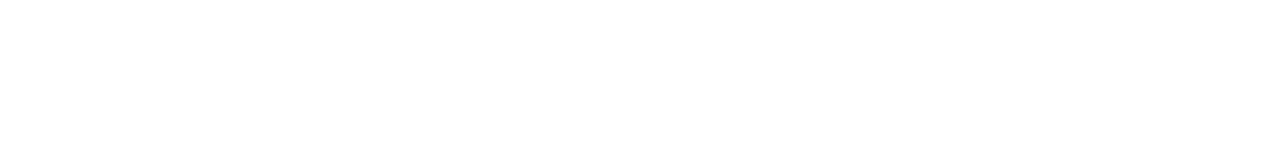
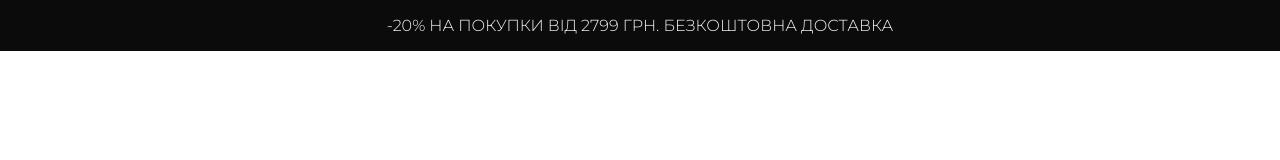
Before and after one commit to zaslavskayasya/wanted-e, a website: page src/pug/index.pug in a window 1280 px wide. Drawn offline with nearby package versions, Linux system fonts and the light colour scheme; files that its build step writes are made by us from their sources.

Commit message:
black top line

```diff
--- a/src/pug/components/header/_header.pug
+++ b/src/pug/components/header/_header.pug
@@ -1 +1,3 @@
+.blackline
+    p.norm -20% на покупки від 2799 грн. Безкоштовна Доставка
 header.l-header
--- a/src/pug/helpers/config/_stylesheet.pug
+++ b/src/pug/helpers/config/_stylesheet.pug
@@ -1 +1,4 @@
+link(rel="preconnect" href="https://fonts.googleapis.com")
+link(rel="preconnect" href="https://fonts.gstatic.com" crossorigin)
+link(href="https://fonts.googleapis.com/css2?family=Montserrat:ital,wght@0,100;0,200;0,300;0,400;0,500;0,600;0,800;0,900;1,700&display=swap" rel="stylesheet")
 link(rel="stylesheet", href=cssPath + "style.min.css")
--- a/src/scss/helpers/_fonts.scss
+++ b/src/scss/helpers/_fonts.scss
@@ -1,2 +1,2 @@
-$font-family: 'Helvetica Neue', 'Helvetica', 'Hiragino Sans', 'Hiragino Kaku Gothic ProN', 'Arial', 'Yu Gothic',
+$font-family: 'Montserrat', 'Helvetica Neue', 'Helvetica', 'Hiragino Sans', 'Hiragino Kaku Gothic ProN', 'Arial', 'Yu Gothic',
   'Meiryo', sans-serif;
--- a/src/scss/layouts/_l-header.scss
+++ b/src/scss/layouts/_l-header.scss
@@ -1,2 +1,14 @@
+.blackline{
+    background-color: #0B0B0B;
+    padding: 16px 0px;
+    text-align: center;
+    .norm {
+        color: #F5F5F5;
+        text-transform: uppercase;
+        font-weight: 300;
+    }
+
+}
+
 .l-header {
 }
```
